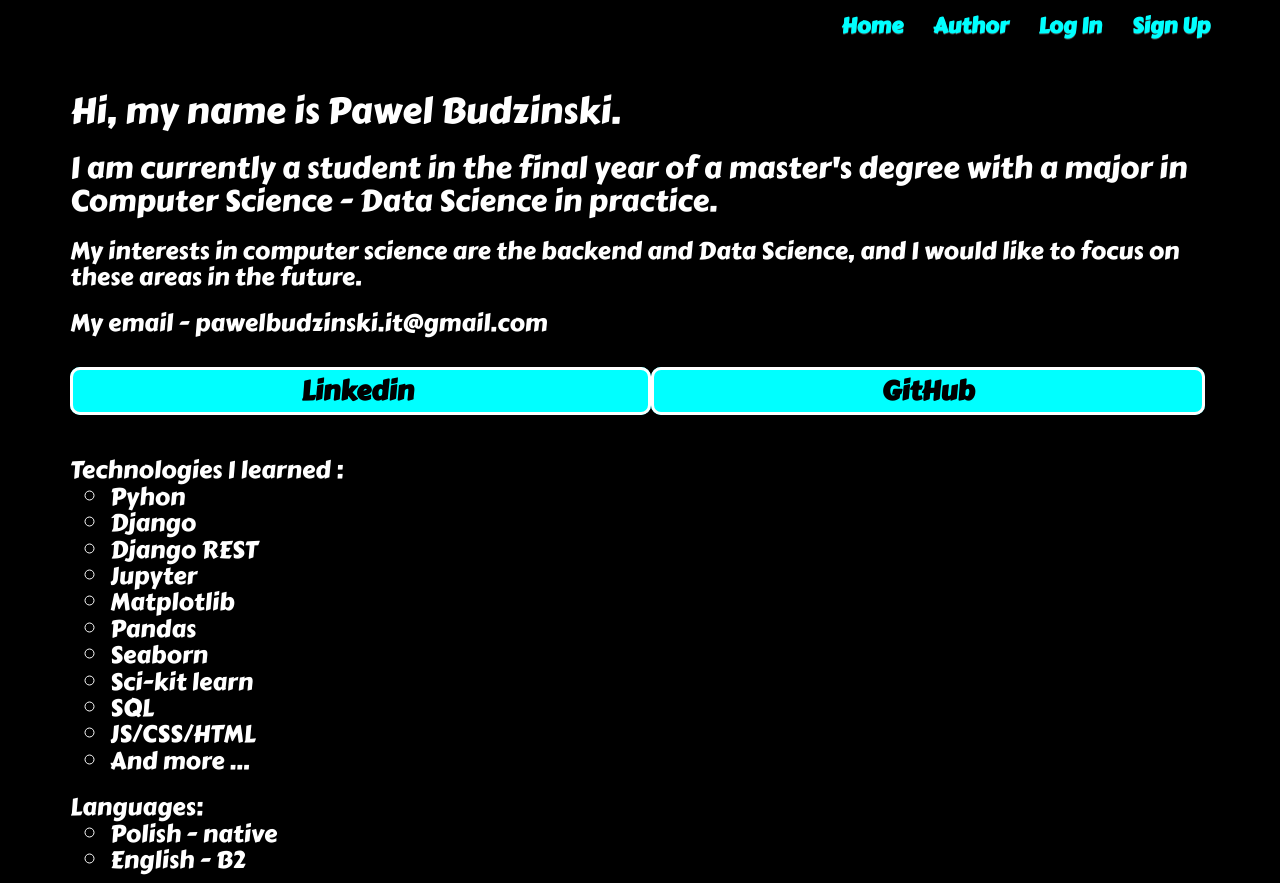
After one commit to pawel9009/Fast-Eyes, a Django app: page /accounts/about/ in a window 1280 px wide. The commit adds this page. Shown: the top 883 px of the page. Run offline with Django 4.2, Linux system fonts and the light colour scheme; some libraries are stand-ins or nearby versions.

Commit message:
add page about me

```diff
--- /dev/null
+++ b/project/accounts/templates/accounts/about_me.html
@@ -0,0 +1,44 @@
+{% extends 'base.html' %}
+
+{% block content %}
+  <h1>Hi, my name is Pawel Budzinski.</h1>
+  <h2>
+    I am currently a student in the final year of a master's degree with a major in Computer Science - Data Science in practice.
+
+  </h2>
+  <h3>
+    My interests in computer science are the backend and Data Science, and I would like to focus on these areas in the future.
+  </h3>
+<h3>
+    My email - pawelbudzinski.it@gmail.com
+</h3>
+</br>
+  <a class="start-button" style="font-size:1.5em; padding-left:20%; padding-right:20%" href="https://www.linkedin.com/in/paweł-budziński-430811217/">  Linkedin </a>
+  <a class="start-button" style="font-size:1.5em; padding-left:20%; padding-right:20%" href="https://github.com/pawel9009"> GitHub </a>
+  <h3>
+</br>
+
+    Technologies I learned :
+    <ul class='ul_list'>
+        <li> Pyhon </li>
+        <li> Django  </li>
+        <li> Django REST </li>
+        <li> Jupyter </li>
+        <li> Matplotlib </li>
+        <li> Pandas </li>
+        <li> Seaborn </li>
+        <li> Sci-kit learn </li>
+        <li> SQL </li>
+        <li> JS/CSS/HTML </li>
+        <li> And more ... </li>
+    </ul>
+ </h3>
+ <h3>
+    Languages:
+    <ul class='ul_list'>
+        <li> Polish - native </li>
+        <li> English - B2  </li>
+    </ul>
+ </h3>
+
+{% endblock %}
--- a/project/accounts/urls.py
+++ b/project/accounts/urls.py
@@ -9,4 +9,5 @@ urlpatterns = [
     path('login/', auth_views.LoginView.as_view(template_name='accounts/login.html'), name='login'),
     path('logout/', auth_views.LogoutView.as_view(), name='logout'),
     path('signup/', views.register, name='signup'),
+    path('about/', views.AboutView.as_view(), name='about'),
 ]
--- a/project/accounts/views.py
+++ b/project/accounts/views.py
@@ -1,6 +1,9 @@
 from django.shortcuts import redirect, render
+from django.views.generic import TemplateView
+from . import forms
 
-from . import forms
+class AboutView(TemplateView):
+    template_name = 'accounts/about_me.html'
 
 
 def register(request):
--- a/project/app/templates/app/result_list.html
+++ b/project/app/templates/app/result_list.html
@@ -3,7 +3,7 @@
 {% block content %}
 <div class="container text-center">
 
-        <a class="start-button" style="font-size:1.5em;" href="{% url 'app:exp_list' %}"> Results </a>
+        <a class="start-button" style="font-size:1.5em;" href="{% url 'app:exp_list' %}"> Experiment </a>
         <a class="start-button" style="font-size:1.5em;" href="{% url 'app:chall_list' %}"> Challenge </a>
     </div>
 {% block results %}
--- a/project/static/css/master.css
+++ b/project/static/css/master.css
@@ -7,7 +7,7 @@ body {
     margin: 0;
     overflow: hidden;
     background: black;
-    color: gray;
+    color: white;
     font-size: large;
     font-family: 'Carter One', cursive;
   }
@@ -52,6 +52,12 @@ body {
   ul {
     list-style-type: none;
   }
+.ul_list{
+  list-style-type:circle;
+  color: white;
+}
+
+
 .radio{
 
   font-size:34px;
--- a/project/templates/base.html
+++ b/project/templates/base.html
@@ -1,6 +1,7 @@
 <!DOCTYPE html>
 {% load static %}
 <html lang="en">
+
 <head>
     <meta charset="UTF-8">
     <title>Fast Eyes</title>
@@ -25,6 +26,7 @@
 
         <ul class="nav navbar-nav navbar-right">
             <li> <a  class="basenav" href="{% url 'home' %}" >Home</a></li>
+            <li> <a  class="basenav" href="{% url 'accounts:about' %}" >Author</a></li>
             {% if user.is_authenticated %}
                 {% if user.is_superuser %}
                    <li> <a class="basenav" href="{% url 'app:data' %}"> add data</a></li>
--- a/project/templates/test.html
+++ /dev/null
@@ -1,5 +0,0 @@
-{% extends 'base.html' %}
-
-{% block content %}
-    <h1>You are logged in! </h1>
-{% endblock %}
```
Also changed, not shown: project/templates/index.html (+14 -1 lines), project/db.sqlite3.
